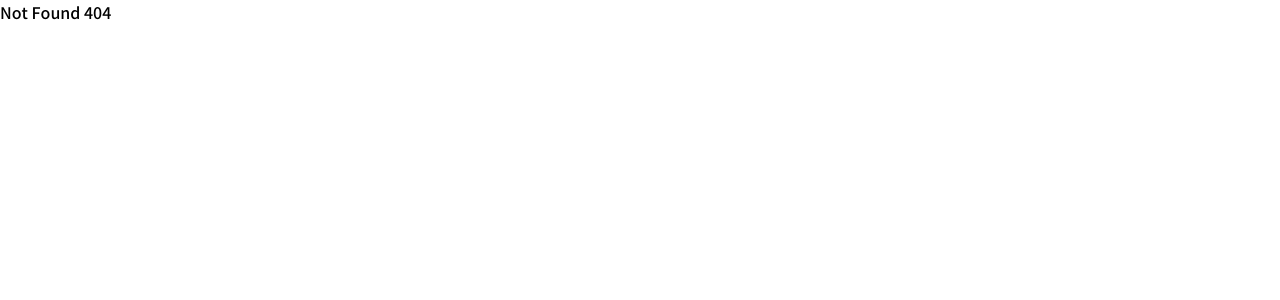
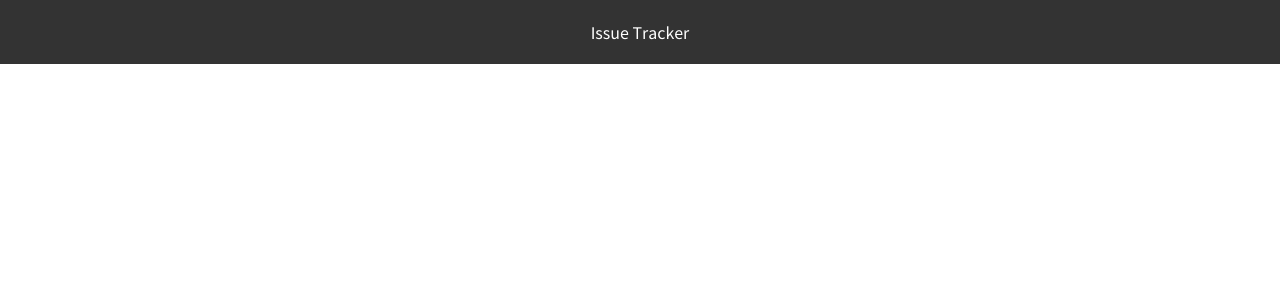
Before and after one commit to boostcamp-2020/IssueTracker-19, a React app in the folder frontend/: page /labels in a window 1280 px wide. Before the commit this address had no page. Shown: the top 300 px of the page. Built offline with nearby package versions, Linux system fonts and the light colour scheme.

Commit message:
[feat] LabelBox 파일 생성, 라우팅
LabelBox 초기화

```diff
--- a/frontend/src/App.js
+++ b/frontend/src/App.js
@@ -1,6 +1,6 @@
 import React from 'react';
 import { BrowserRouter, Route, Switch } from 'react-router-dom';
-import { NotFound, Issue, Login } from './pages';
+import { NotFound, Issue, Login, Label } from './pages';
 
 const App = () => {
   return (
@@ -8,6 +8,7 @@ const App = () => {
       <Switch>
         <Route path="/" exact component={Issue} />
         <Route path="/login" component={Login} />
+        <Route path="/labels" component={Label} />
         <Route component={NotFound} />
       </Switch>
     </BrowserRouter>
--- /dev/null
+++ b/frontend/src/components/LabelBox/LabelBox.js
@@ -0,0 +1,12 @@
+import React from 'react';
+import LabelMilestoneTab from './LabelMilestoneTab/LabelMilestoneTab';
+import LabelEditBox from './LabelEditBox/LabelEditBox';
+
+export default function LabelBox() {
+  return (
+    <>
+      <LabelMilestoneTab />
+      <LabelEditBox />
+    </>
+  );
+}
--- /dev/null
+++ b/frontend/src/components/LabelBox/LabelEditBox/LabelEditBox.js
@@ -0,0 +1,5 @@
+import React from 'react';
+
+export default function LabelEditBox() {
+  return <div></div>;
+}
--- /dev/null
+++ b/frontend/src/components/LabelBox/LabelMilestoneTab/LabelMilestoneTab.js
@@ -0,0 +1,5 @@
+import React from 'react';
+
+export default function LabelMilestoneTab() {
+  return <div></div>;
+}
--- a/frontend/src/components/index.js
+++ b/frontend/src/components/index.js
@@ -1,2 +1,3 @@
 export { default as Header } from './Header/Header';
 export { default as LoginBox } from './LoginBox/LoginBox';
+export { default as LabelBox } from './LabelBox/LabelBox';
--- /dev/null
+++ b/frontend/src/pages/Label.js
@@ -0,0 +1,11 @@
+import React from 'react';
+import { Header, LabelBox } from '@components';
+
+export default function Label() {
+  return (
+    <>
+      <Header />
+      <LabelBox />
+    </>
+  );
+}
--- a/frontend/src/pages/index.js
+++ b/frontend/src/pages/index.js
@@ -1,3 +1,4 @@
 export { default as NotFound } from './NotFound';
 export { default as Issue } from './Issue';
 export { default as Login } from './Login';
+export { default as Label } from './Label';
```
